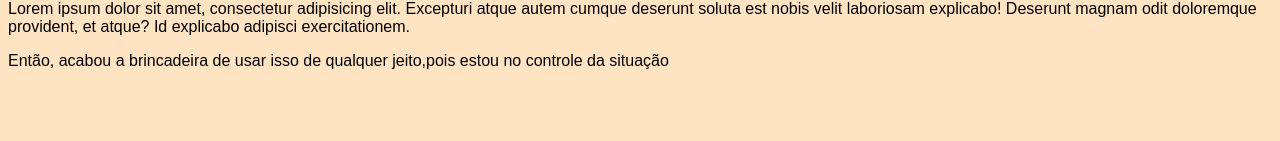
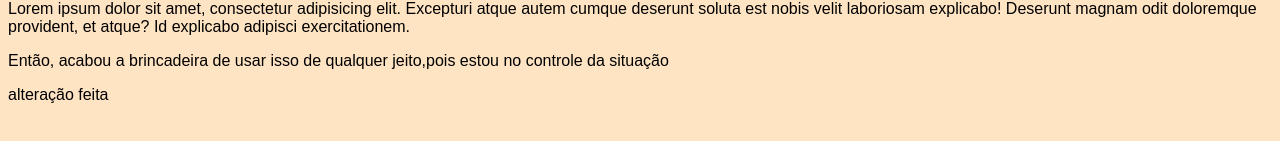
Before and after one commit to andre-albuquerque01/Projeto-github, a plain HTML site: page index.html in a window 1280 px wide. Shown: the part 165-306 px from the top of the page. Drawn offline with Linux system fonts and the light colour scheme.

Commit message:
Update index.html

```diff
--- a/index.html
+++ b/index.html
@@ -22,6 +22,7 @@
             <p>Lorem ipsum dolor sit amet, consectetur adipisicing elit. Excepturi atque autem cumque deserunt soluta est nobis velit laboriosam explicabo! Deserunt magnam odit doloremque provident, et atque? Id explicabo adipisci exercitationem.</p>
     </article>
     <label>Então, acabou a brincadeira de usar isso de qualquer jeito,pois estou no controle da situação</label>
+    <p>alteração feita</p>
 </body>
 
 </html>
```
